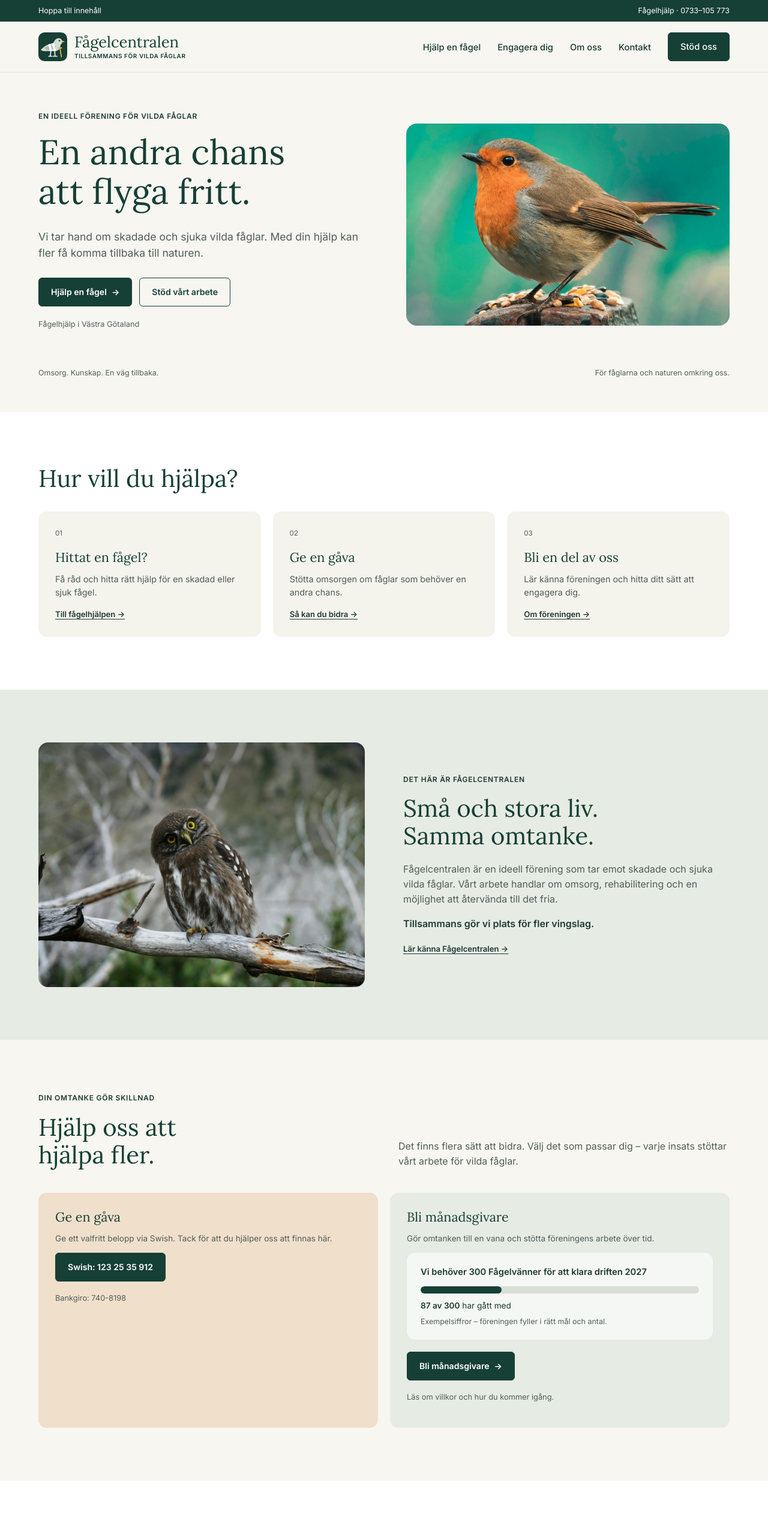
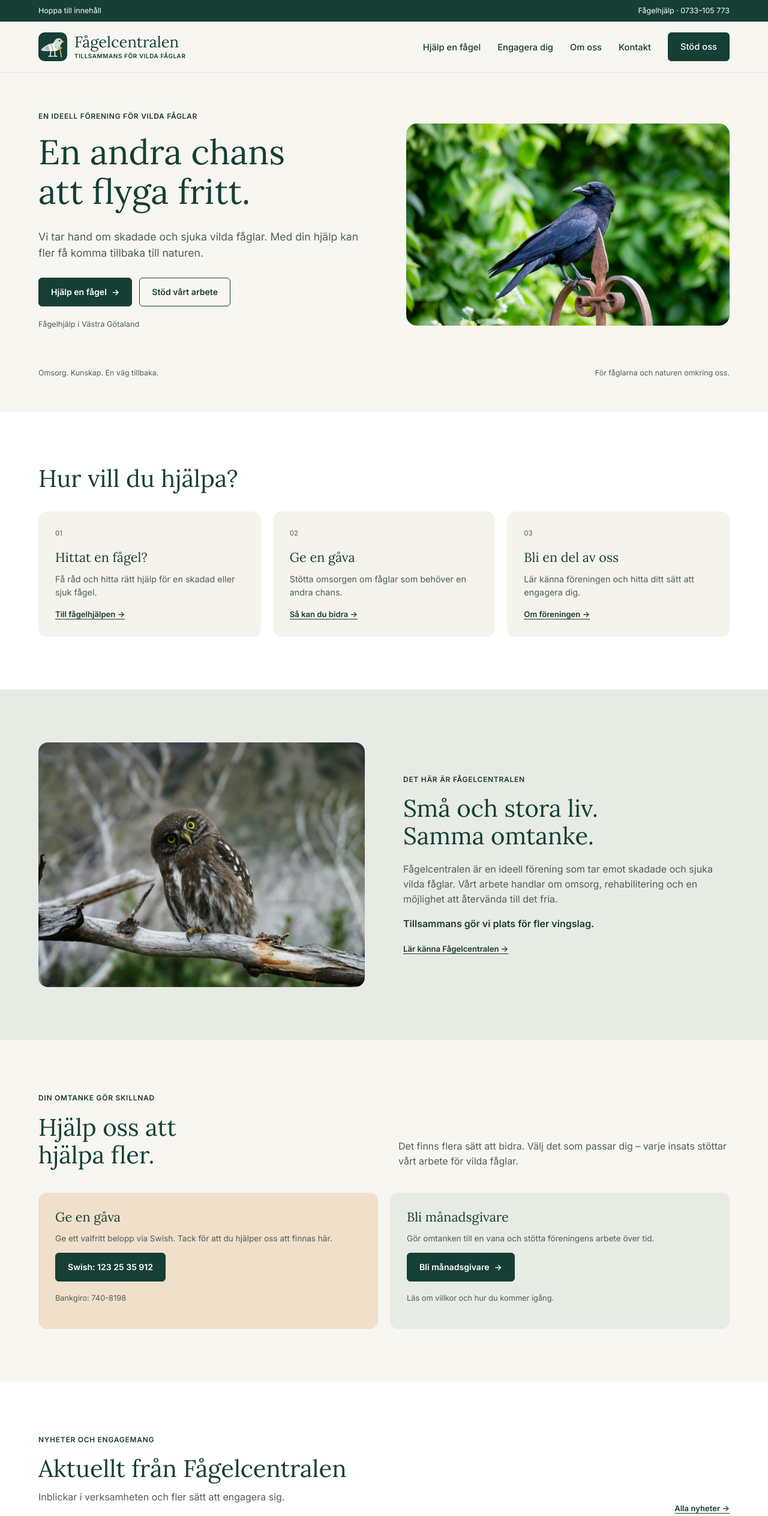
Before and after one commit to Isamod/fagelcentralen, a plain HTML site: page index.html in a window 1280 px wide. Shown: the top 2528 px of the page at 60% size. Drawn offline with Linux system fonts and the light colour scheme.

Commit message:
Kråka som startbild och målmätaren bara på Bli Fågelvän
Co-Authored-By: Claude Opus 5.5 <noreply@anthropic.com>
Claude-Session: https://claude.ai/code/session_01U5SeNDBD4Trq7bMBd8KWkv

```diff
--- a/index.html
+++ b/index.html
@@ -91,7 +91,7 @@
             <p class="tiny muted">Fågelhjälp i Västra Götaland</p>
           </div>
           <div class="hero-image">
-            <img src="assets/img/rodhake.jpg" alt="En rödhake sitter på en rostig järnbåge med fågelfrön." width="1333" height="833">
+            <img src="assets/img/kraka.jpg" alt="En kråka sitter på ett rostigt smidesstaket framför gröna blad." width="1600" height="1000">
           </div>
         </div>
         <div class="hero-foot">
@@ -161,7 +161,6 @@
           <article class="card card-sage">
             <h3>Bli månadsgivare</h3>
             <p class="small muted">Gör omtanken till en vana och stötta föreningens arbete över tid.</p>
-            <div class="goal-meter on-sage" data-goal-meter style="margin:0 0 20px"></div>
             <a class="btn" href="bli-fagelvan.html">Bli månadsgivare <span aria-hidden="true">→</span></a>
             <p class="tiny muted" style="margin-top:18px">Läs om villkor och hur du kommer igång.</p>
           </article>
@@ -267,7 +266,6 @@
   </footer>
 
   <script src="assets/js/nyheter.js"></script>
-  <script src="assets/js/fagelvan-mal.js"></script>
   <script src="assets/js/main.js"></script>
   <script src="assets/js/nyheter-sida.js"></script>
 </body>
```
Also changed, not shown: assets/img/kraka.jpg (added).
